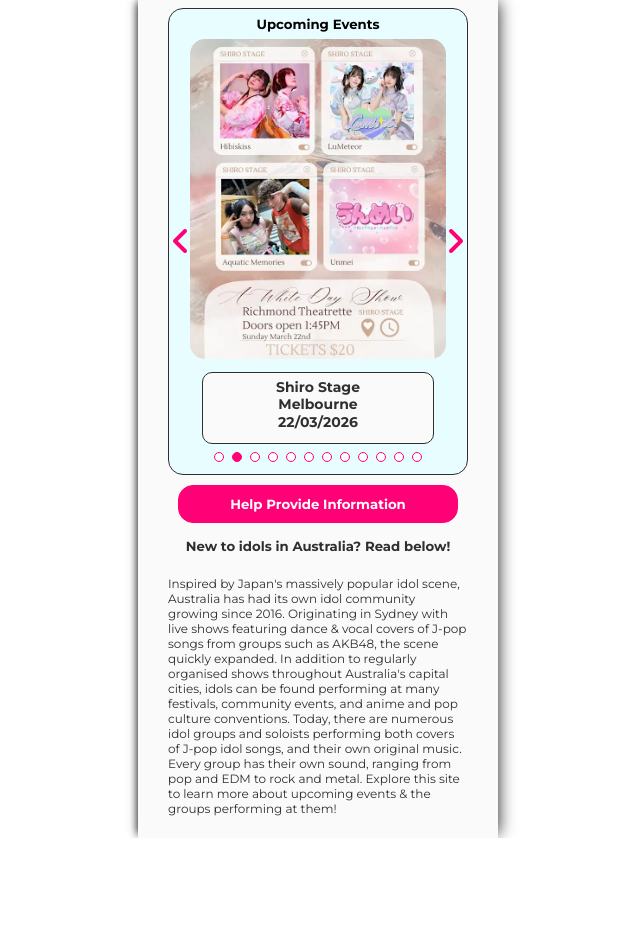
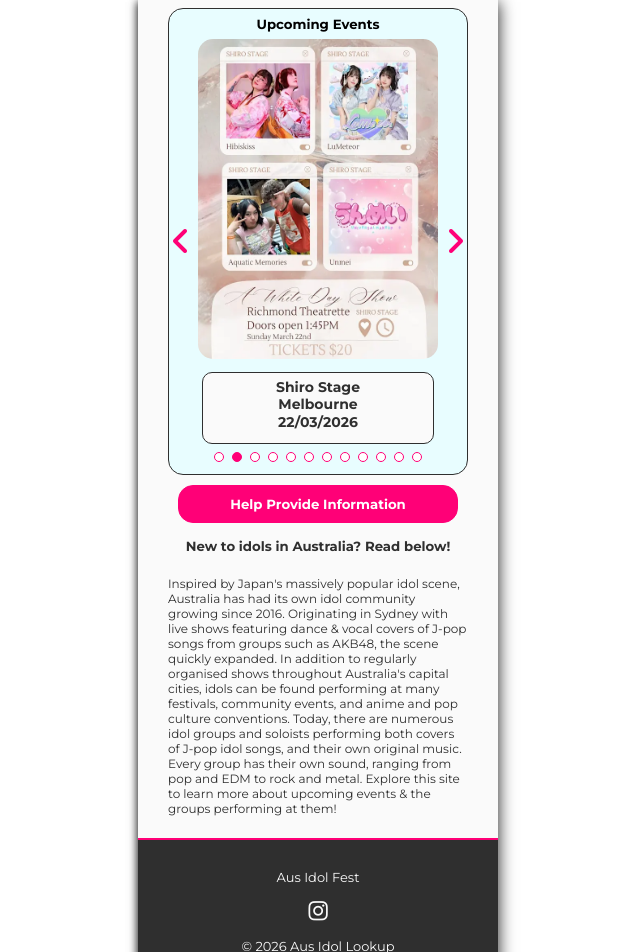
Before and after one commit to jesterngame/aus-idol-lookup, a React (Vite) app: page /aus-idol-lookup/group in a window 1280 px wide. Shown: the part 67-1019 px from the top of the page, without its empty margins (322-962 px from the left). Before the commit the page ends 905 px from the top, so only its background shows below. Built offline with nearby package versions, Linux system fonts and the light colour scheme.

Commit message:
Adding in footer anding fixing foot sizes

```diff
--- a/src/BodyAbout.jsx
+++ b/src/BodyAbout.jsx
@@ -20,6 +20,9 @@ function BodyAbout(){
                     <p><strong>Penlight:</strong> An LED lightstick. Every idol has their own representative colour - when they're on stage, change your penlight to match your favourite's!</p>
                     <p><strong>Wota:</strong> Derived from the word "otaku" - a dedicated idol fan.</p>
                 </div>
+
+                <h3>Credits</h3>
+               <i>Icons by Font Awesome (https://fontawesome.com), licensed under CC BY 4.0.</i>
             </div>
         </div>
 
--- a/src/EventCurrentMonthCard.jsx
+++ b/src/EventCurrentMonthCard.jsx
@@ -34,10 +34,12 @@ function EventCurrentMonthCard(props){
                     //     marginTop: "20px"
                     // }}
                 >
-                    <div className="event-poster-image" style={{
+                    <div className="event-poster-image">
+                        <div className="event-poster-image-postercon" style={{
                             aspectRatio: `${eventPosterImg.naturalWidth} / ${eventPosterImg.naturalHeight}`
                         }}>
                         <img src={props.img} />
+                        </div>
                     </div>
                     <div className="event-info-poster-text">
                         <strong className="event-info-name">{props.name}</strong>
--- a/src/Footer.jsx
+++ b/src/Footer.jsx
@@ -2,7 +2,9 @@
 function Footer(){
     return(
         <footer>
-            <p>&copy; {new Date().getFullYear()} Your website name</p>
+            <p>Aus Idol Fest</p>
+            <a href="https://www.instagram.com/ausidolfest/" target="_blank"><i className="fa-brands fa-instagram"></i></a>
+            <p>&copy; {new Date().getFullYear()} Aus Idol Lookup</p>
         </footer>
     );
 }
--- a/src/data/idolData.js
+++ b/src/data/idolData.js
@@ -502,18 +502,6 @@ export const idolsArray = [
             {
                 type: "twitter",
                 link: "https://twitter.com/undeadcoda"
-            },
-            {
-                type: "website",
-                link: "https://www.codatheundead.net/"
-            },
-            {
-                type: "youtube",
-                link: "https://www.youtube.com/@coda_the_undead"
-            },
-            {
-                type: "twitch",
-                link: "https://twitch.tv/undeadcoda"
             }
         ]
     },
--- a/src/index.css
+++ b/src/index.css
@@ -135,13 +135,13 @@ body {
 }
 
 .individual-member-socials a{
-  font-size: 1.5em;
+  font-size: 2.3em;
   padding: 4px;
   color:#ff0077;
 }
 
 .group-socials a{
-  font-size: 2.8em;
+  font-size: 3em;
   padding: 4px;
   margin: 4px;
   color:#ff0077;
@@ -292,9 +292,25 @@ body {
 
 .event-poster-image {
   height: 320px;
-  width: auto;
+  width: 240px;
+  overflow: hidden;
   margin-bottom: 10px;
 }
+
+.event-poster-image-postercon{
+  height: 320px;
+  width: 240px;
+  overflow: hidden;
+  margin-bottom: 10px;
+}
+
+.event-poster-image-postercon{
+  width: 100%;
+  height: 100%;
+  object-fit: cover;
+}
+
+
 
 .event-info-name {
   display: -webkit-box;
@@ -731,3 +747,18 @@ body {
 .large-social {
   color: #ff0077;
 }
+
+footer {
+  background-color: #2f2f2f;
+  color: #fafafa;
+  text-align: center;
+  padding: 16px;
+  border-top: 2px solid #ff0077;
+  font-family: 'Montserrat', sans-serif;
+  font-size: 13px;
+}
+
+footer a{
+  color: #fafafa;
+  font-size: 22px;
+}
--- a/src/main.jsx
+++ b/src/main.jsx
@@ -12,6 +12,7 @@ import SharePage from './SharePage.jsx'
 import BodyGlossary from './BodyGlossary.jsx'
 import BodyFormSubmit from './BodyFormSubmit.jsx'
 import BodyAbout from './BodyAbout.jsx'
+import Footer from './Footer.jsx'
 
 const router = createHashRouter([
   {path:"", element:<BodyEvent /> },
@@ -34,6 +35,7 @@ createRoot(document.getElementById('root')).render(
           <link href="https://fonts.googleapis.com/css2?family=Montserrat:wght@400;600;700&display=swap" rel="stylesheet"></link>
         </div>
         <RouterProvider router={router} />
+        <Footer />
       </div>
   </StrictMode>,
 )
```
